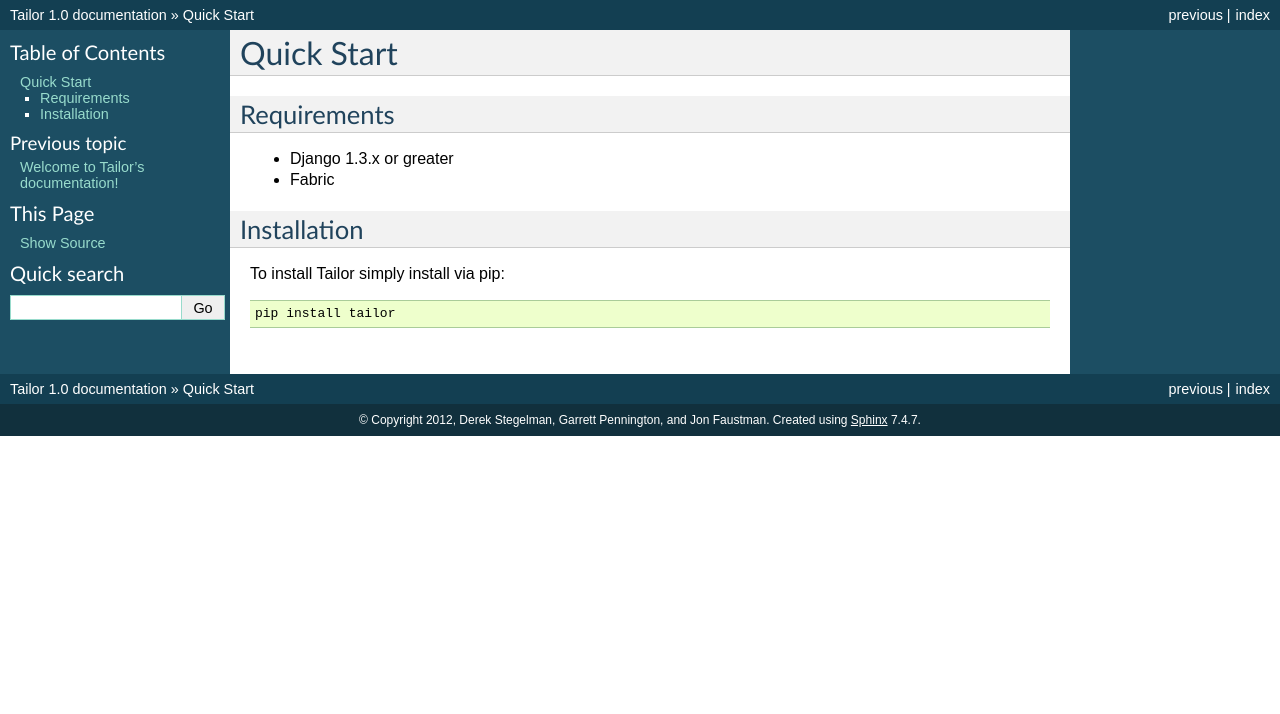
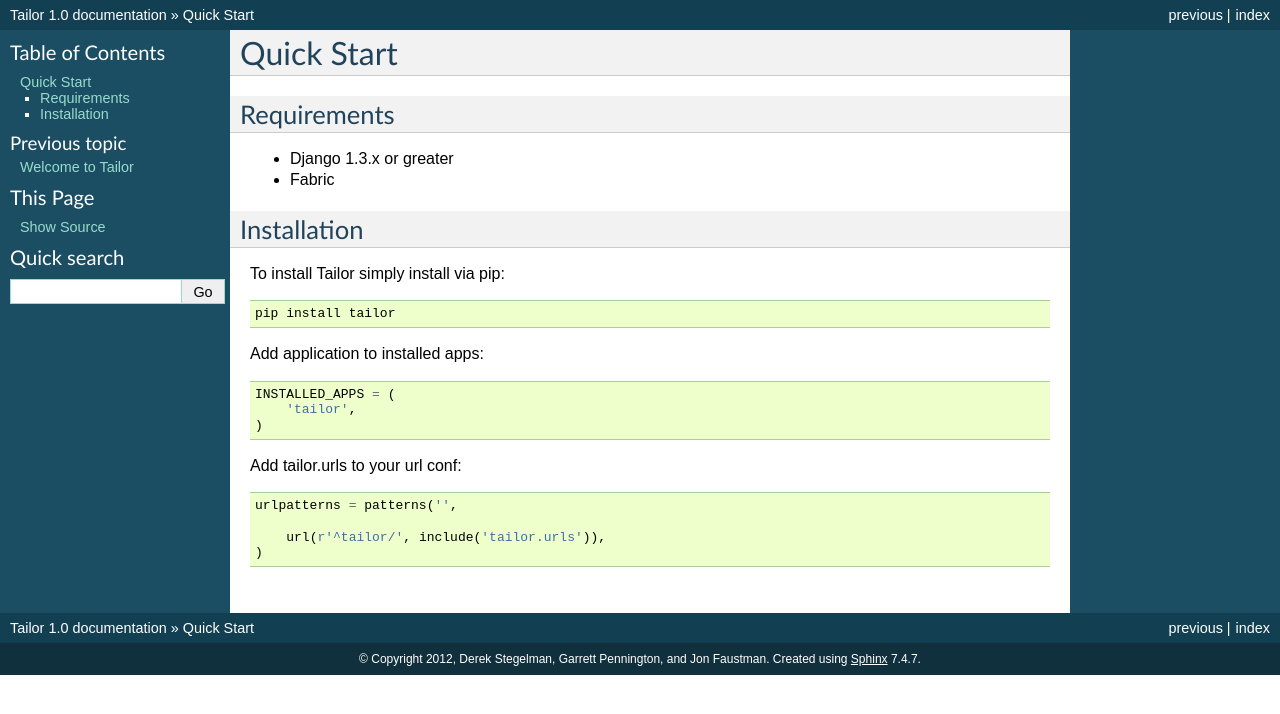
Before and after one commit to divisible-by-hero/tailor, a Sphinx documentation site: the page built from docs/source/quick_start.rst, in a window 1280 px wide. Shown: the top 714 px of the page. Built offline with Sphinx 7.4.7, drawn with Linux system fonts in a browser that asks for light colours.

Commit message:
new updates

```diff
--- a/docs/source/index.rst
+++ b/docs/source/index.rst
@@ -3,8 +3,8 @@
    You can adapt this file completely to your liking, but it should at least
    contain the root `toctree` directive.
 
-Welcome to Tailor's documentation!
-==================================
+Welcome to Tailor
+=================
 
 Tailor is a Python (Django) application designed to take your fabric commands, and make them executable from an API.  Tailor is built with modularity in mind by binding explicitly to the Fabric file you supply.  Fabric commands can be made accessible to the web API by adding the @tailored decorator.
 
--- a/docs/source/quick_start.rst
+++ b/docs/source/quick_start.rst
@@ -16,3 +16,16 @@
 To install Tailor simply install via pip::
 
     pip install tailor
+
+Add application to installed apps::
+
+    INSTALLED_APPS = (
+        'tailor',
+    )
+
+Add tailor.urls to your url conf::
+
+    urlpatterns = patterns('',
+
+        url(r'^tailor/', include('tailor.urls')),
+    )
```
Also changed, not shown: 8 other files.
